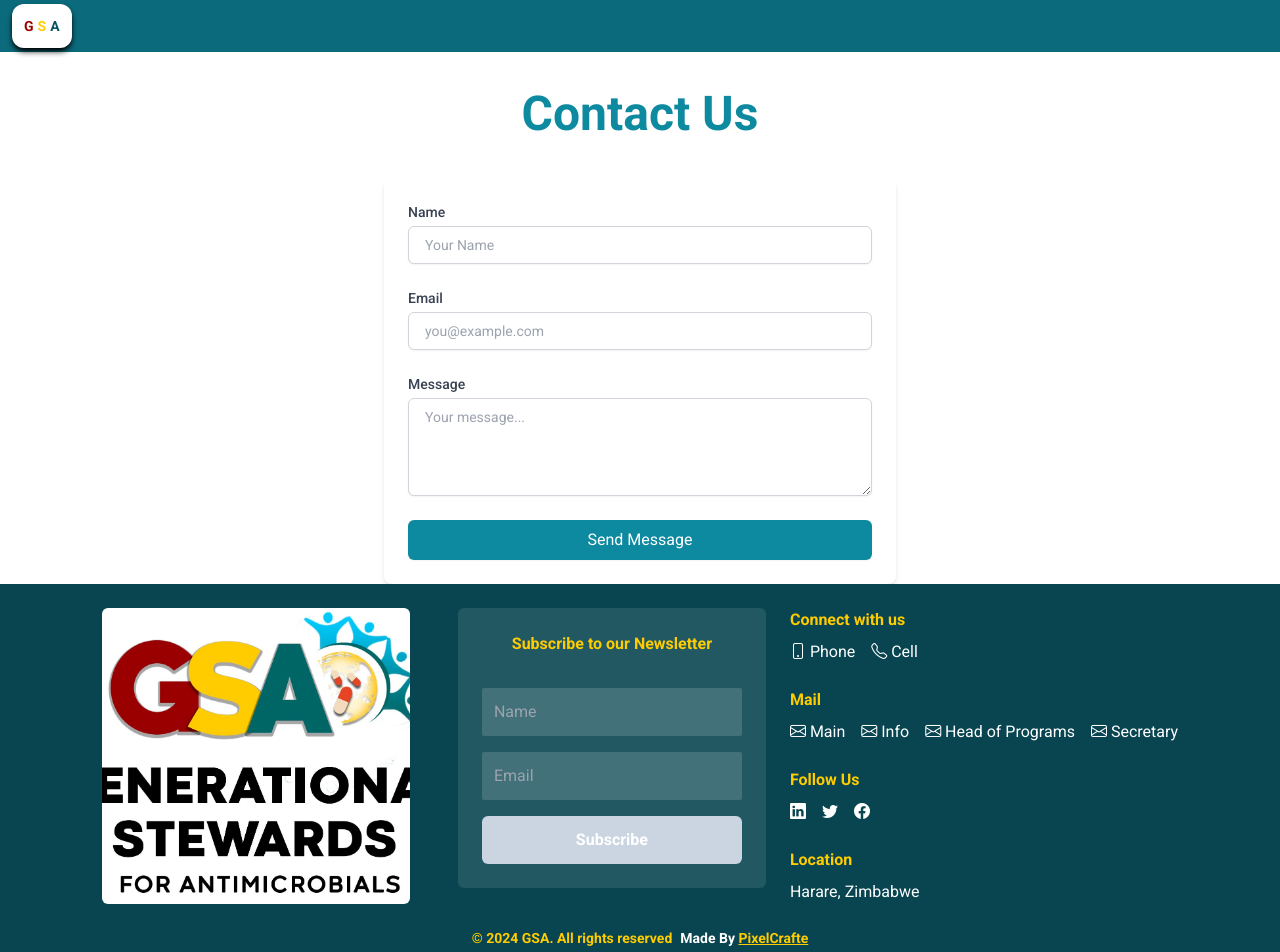
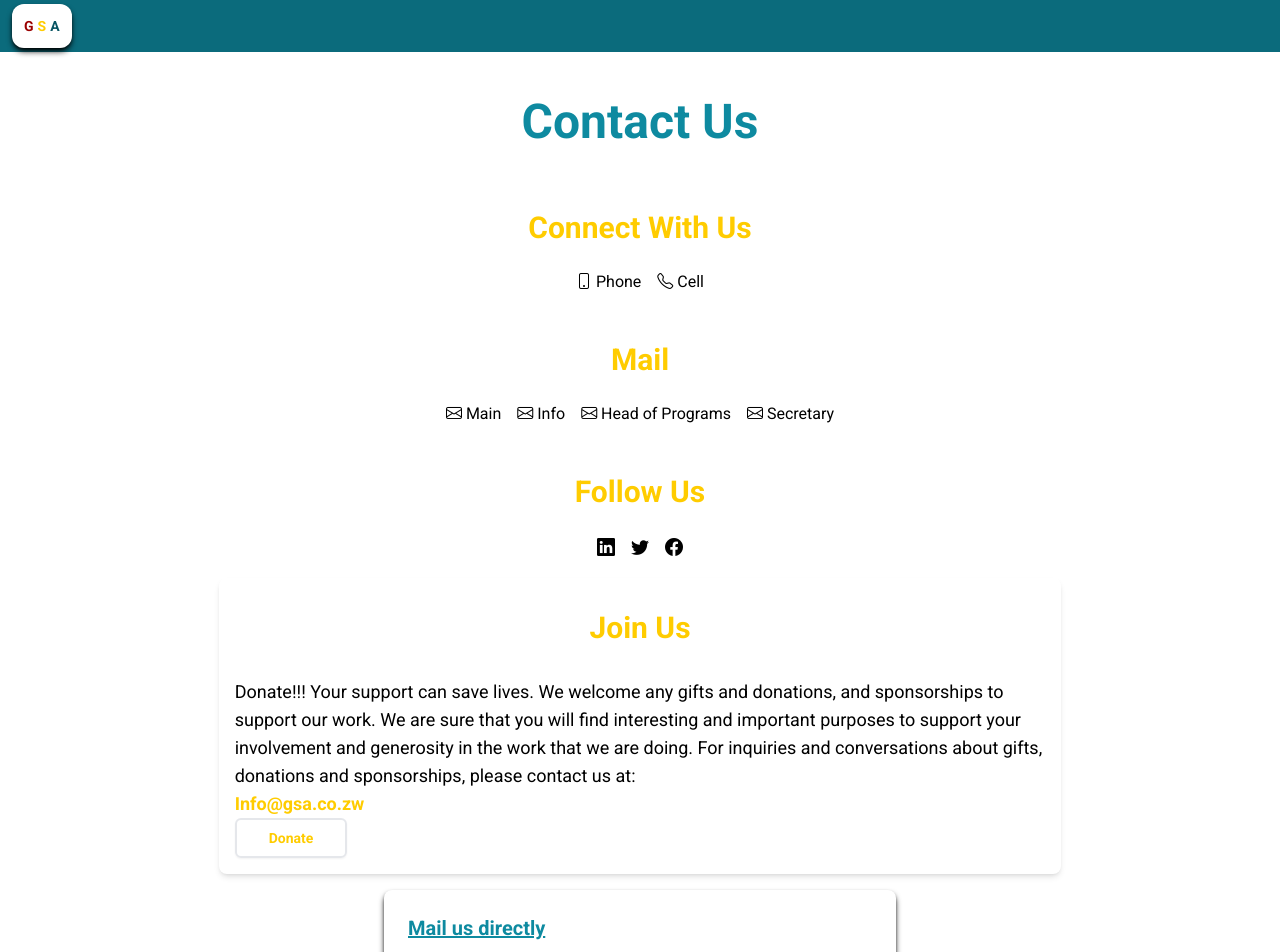
Before and after one commit to worshix/gsa, a Next.js app: page /contactus in a window 1280 px wide. Shown: the top 952 px of the page. Built offline with nearby package versions, Linux system fonts and the light colour scheme.

Commit message:
Populated Contact Us Page

```diff
--- a/src/app/contactus/ContactUs.jsx
+++ b/src/app/contactus/ContactUs.jsx
@@ -35,7 +35,8 @@ const ContactUs = () => {
   };
 
   return (
-    <form onSubmit={handleSubmit} className="max-w-lg mx-auto p-6 bg-white rounded-lg shadow-md space-y-6">
+    <form onSubmit={handleSubmit} className="max-w-lg mx-auto p-6 bg-white rounded-lg shadow-md shadow-black space-y-6 my-4">
+      <h1 className='font-bold text-main-400 text-xl underline'>Mail us directly</h1>
       <div>
         <label htmlFor="name" className="block text-sm font-medium text-gray-700">
           Name
--- a/src/app/contactus/page.jsx
+++ b/src/app/contactus/page.jsx
@@ -1,9 +1,52 @@
 import ContactUs from './ContactUs'
+import Link from 'next/link'
 
 const page = () => {
   return (
-    <main>
-      <h1 className="text-5xl font-bold my-10 text-center text-main-400">Contact Us</h1>
+    <main className='p-2'>
+      <h1 className="text-3xl sm:text-5xl font-bold mt-4 sm:my-10 text-center text-main-400">Contact Us</h1>
+      <section className='flex items-center justify-center'>
+      <div className='flex flex-col sm:flex-row lg:flex-col gap-6 text-center sm:text-left items-center justify-center'>
+        <div>
+          <h4 className='section-heading'>Connect With Us</h4>
+          <ul className='flex gap-4 items-center justify-center'>
+            <li><a href="tel:+263772916923" className='bi bi-phone'> Phone</a></li>
+            <li><a href="tel:+263778473160" className='bi bi-telephone'> Cell</a></li>
+          </ul>
+        </div>
+        <div>
+          <h4 className='section-heading self-center text-center'>Mail</h4>
+          <ul className='flex gap-4 flex-wrap items-center justify-center'>
+            <li><a href="mailto:gsateamglobal@gmail.com" className='bi bi-envelope'> Main</a></li>
+            <li><a href="mailto:Info@gsa.co.zw" className='bi bi-envelope'> Info</a></li>
+            <li><a href="mailto:Headofprograms@gsa.co.zw" className='bi bi-envelope'> Head of Programs</a></li>
+            <li><a href="mailto:secretary@gsa.co.zw" className='bi bi-envelope'> Secretary</a></li>
+          </ul>
+        </div>
+
+        <div>
+          <h1 className='section-heading'>Follow Us</h1>
+          <div className='flex gap-4 justify-center text-lg'>
+            <Link href='https://www.linkedin.com/company/generational-stewards-for-antimicrobials-gsa/'><i className='bi bi-linkedin'></i></Link>
+            <Link href='https://twitter.com/Preservefutures'><i className='bi bi-twitter'></i></Link>
+            <Link href='https://www.facebook.com/profile.php?id=1000093674206378&mibextid=LQQJ4d'><i className='bi bi-facebook'></i></Link>
+          </div>
+        </div>
+        </div>
+      </section>
+
+      <section className="join-us p-2 rounded-lg sm:w-2/3 mx-auto shadow-md my-4">
+          <h1 className="section-heading text-center">Join Us</h1>
+          <p className="p-2 slide-in-top sm:text-lg">
+            Donate!!! Your support can save lives.
+            We welcome any gifts and donations, and sponsorships to support our work. We are sure that you will find interesting and important purposes to support your involvement and generosity in the work that we are doing.
+            For inquiries and conversations about gifts, donations and sponsorships, please contact us at:
+            <br />
+            <span className="font-bold text-main2">Info@gsa.co.zw</span>
+            <Link href="mailto:Info@gsa.co.zw" className="btn-main">Donate</Link>
+          </p>
+        </section>
+
       <ContactUs />
     </main>
   )
```
